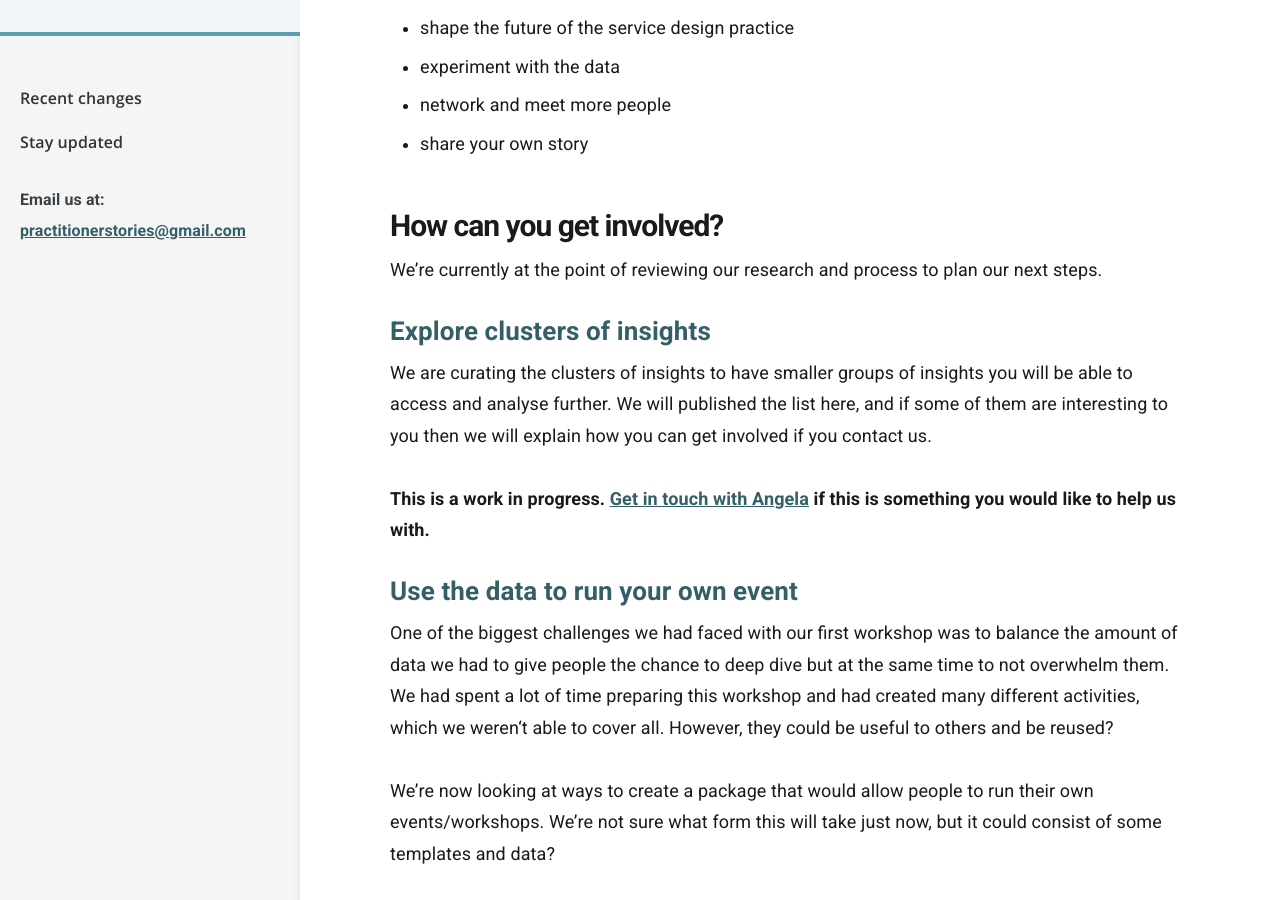
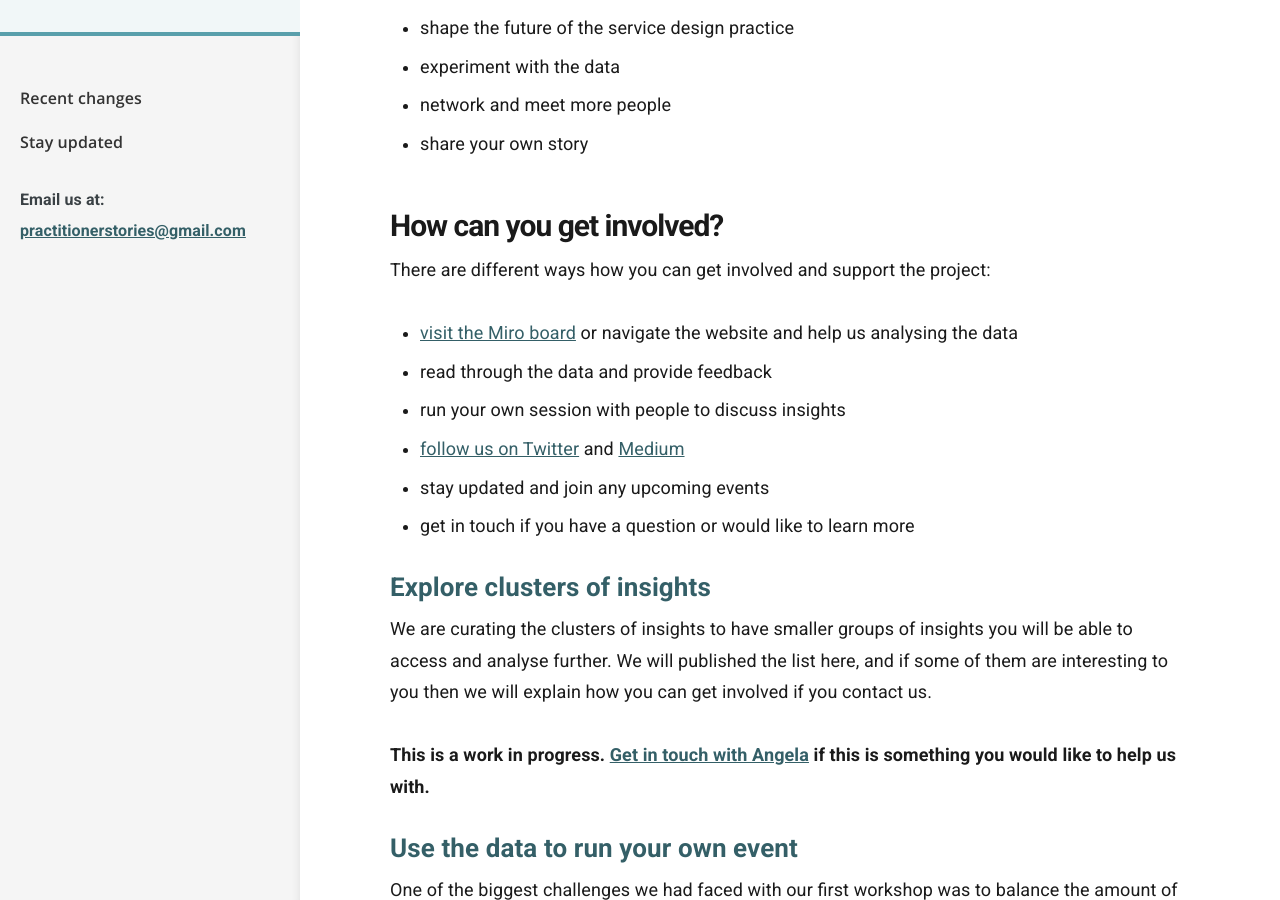
Before and after one commit to stephanie-K/practitioner-stories, a Jekyll site: the page built from templates/get-involved.md, in a window 1280 px wide and 900 px high, scrolled down 557 px. Built offline with Jekyll 4.4.1, drawn with Linux system fonts in a browser that asks for light colours.

Commit message:
add bullet points

```diff
--- a/templates/get-involved.md
+++ b/templates/get-involved.md
@@ -21,7 +21,16 @@ Anyone who is passionate about the service design practice in the public and thi
 
 ## How can you get involved?
 
-We’re currently at the point of reviewing our research and process to plan our next steps.
+<p>There are different ways how you can get involved and support the project:</p>
+<ul>
+    <li><a href="https://miro.com/app/board/o9J_ldOzA14=/?moveToWidget=3074457354466156107&cot=10" target="_blank">visit the Miro board</a> or navigate the website and help us analysing the data</li>
+    <li>read through the data and provide feedback</li>
+    <li>run your own session with people to discuss insights</li>
+    <li><a href="https://twitter.com/PractitionerSt1" target="_blank">follow us on Twitter</a> and <a href="https://practitionerstories.medium.com" target="_blank">Medium</a></li>
+    <li>stay updated and join any upcoming events</li>
+    <li>get in touch if you have a question or would like to learn more</li>
+</ul>
+
 
 ### Explore clusters of insights
 
```
